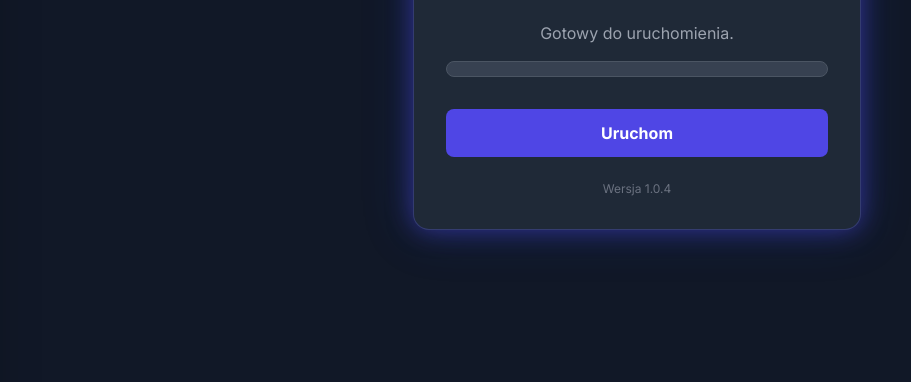
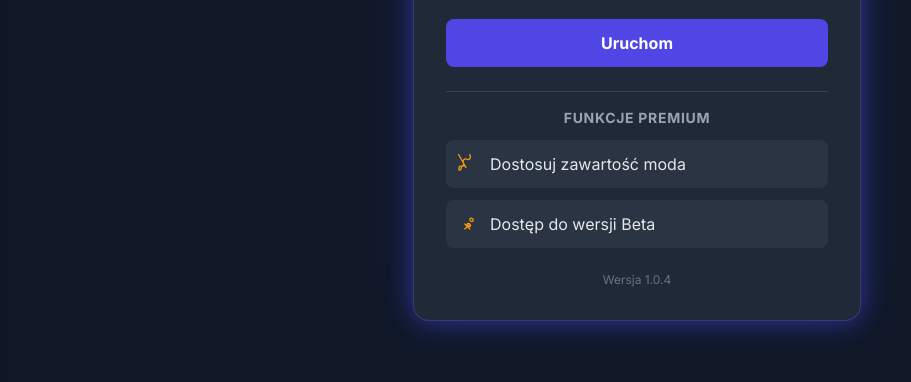
Before and after one commit to Bartilibiaz/Optimizer_Apllication, a plain HTML site: page index.html in a window 1280 px wide. Shown: the part 356-738 px from the top of the page, without its empty margins (3-914 px from the left). Drawn offline with nearby package versions, Linux system fonts and the light colour scheme.

Commit message:
Update index.html

```diff
--- a/index.html
+++ b/index.html
@@ -775,7 +775,7 @@
 
         // --- DO TESTOWANIA ---
         // Aby przetestować wygląd premium, możesz odkomentować poniższą linię:
-        // activatePremium();
+        activatePremium();
 
     </script>
 </body>
```
